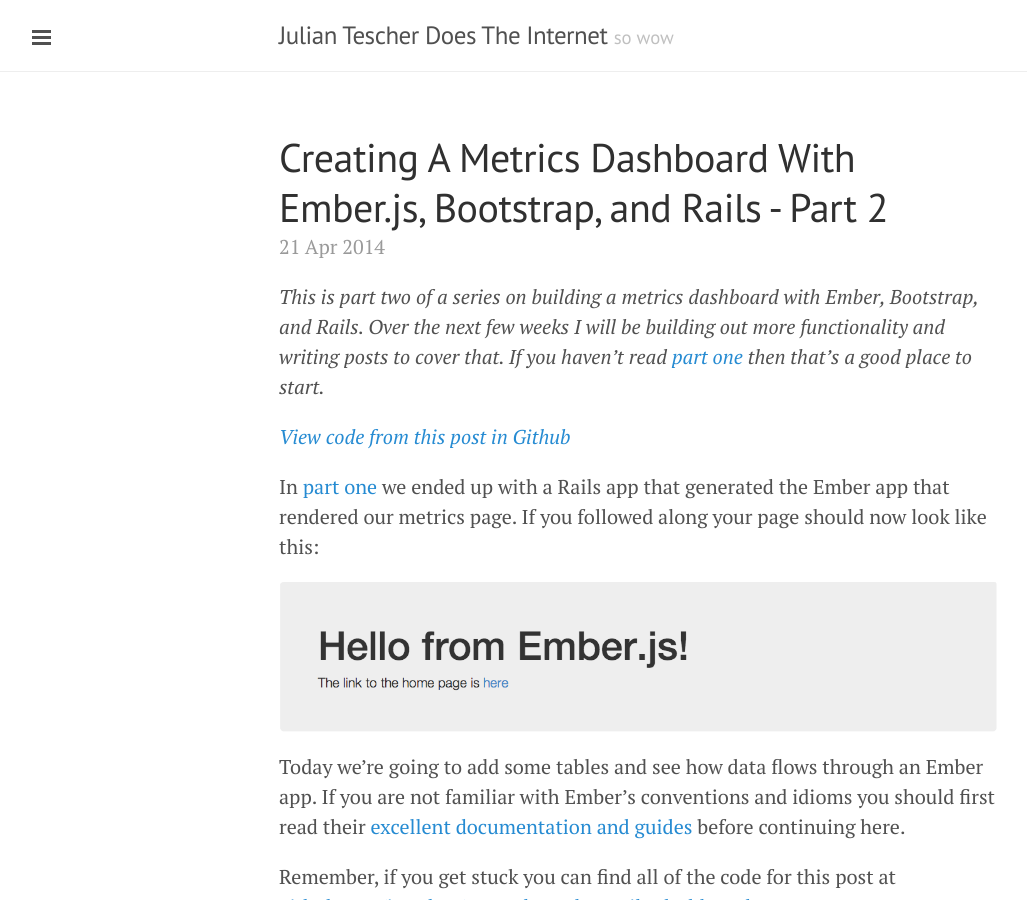
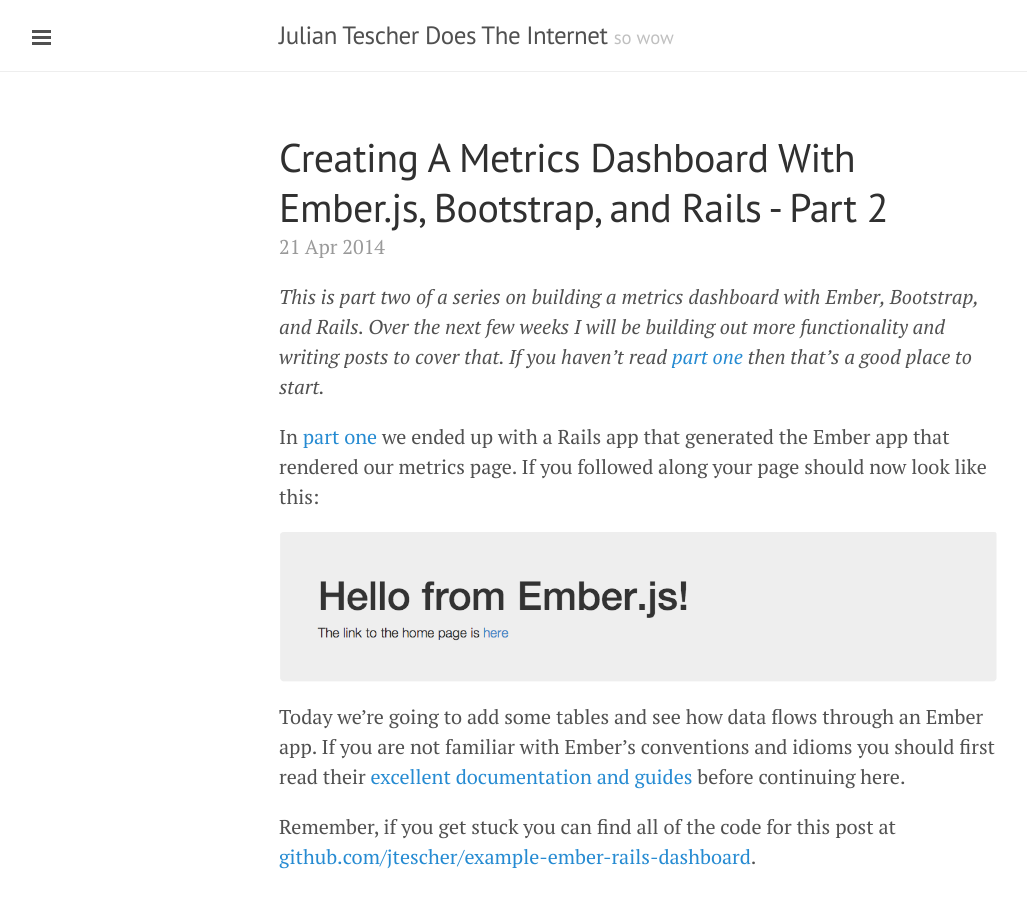
Before and after one commit to jtescher/jtescher.github.io, a Jekyll site: the page built from _posts/2014-04-21-creating-a-metrics-dashboard-with-ember-and-rails-part-two.md, in a window 1280 px wide and 900 px high. Shown: the whole window, without its empty margins (1-1028 px from the left). Built offline with Jekyll 4.4.1, drawn with Linux system fonts in a browser that asks for light colours; Markdown is read by kramdown in place of the engine named in the settings.

Commit message:
Remove double repo link

```diff
--- a/_posts/2014-04-21-creating-a-metrics-dashboard-with-ember-and-rails-part-two.md
+++ b/_posts/2014-04-21-creating-a-metrics-dashboard-with-ember-and-rails-part-two.md
@@ -8,8 +8,6 @@ categories: rails ember.js metrics
 *This is part two of a series on building a metrics dashboard with Ember, Bootstrap, and Rails. Over the next few weeks
 I will be building out more functionality and writing posts to cover that. If you haven't read
 [part one](/creating-a-metrics-dashboard-with-ember-and-rails-part-one) then that's a good place to start.*
-
-*[View code from this post in Github](github.com/jtescher/example-ember-rails-dashboard)*
 
 In [part one](/creating-a-metrics-dashboard-with-ember-and-rails-part-one) we ended up with a Rails app that generated
 the Ember app that rendered our metrics page. If you followed along your page should now look like this:
```
